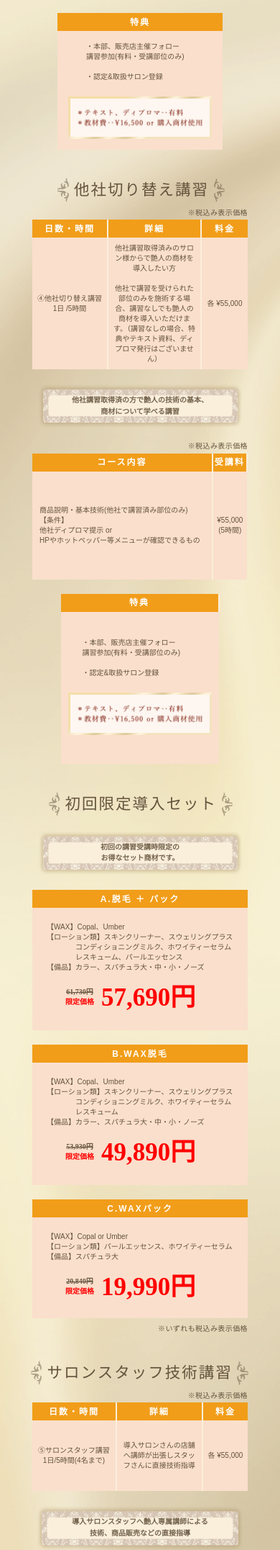
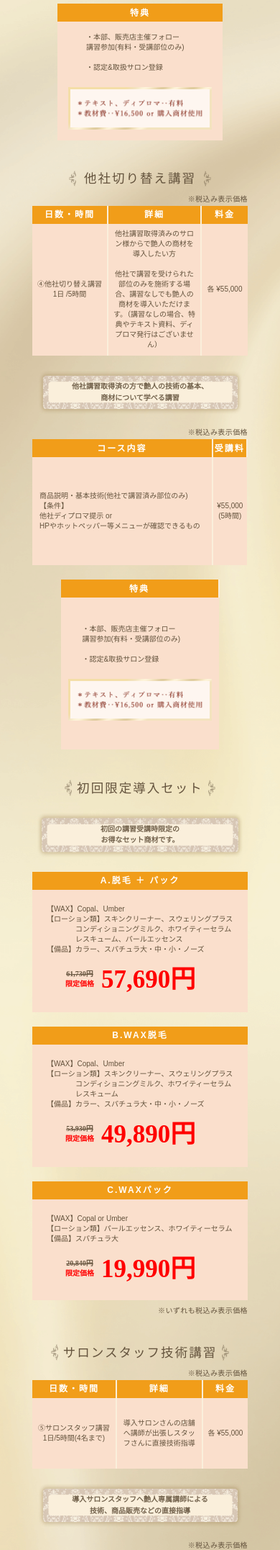
Before and after one commit to Johorin/tsuyari, a PHP site: page /kosyu/index.php in a window 390 px wide. Shown: the part 2480-4633 px from the top of the page at 72% size. Run offline with PHP 8.4, Linux system fonts and the light colour scheme; style sheets or scripts are compiled from the project's sources.

Commit message:
spのデザインで崩れていた部分のコードを見直しました。

```diff
--- a/kosyu/kosyu_css/kosyu_sp.css
+++ b/kosyu/kosyu_css/kosyu_sp.css
@@ -343,9 +343,9 @@ h2.headline {
   text-align: center;
 }
 
-@media screen and (max-width: 650px) {
+@media screen and (max-width: 450px) {
   h2.headline {
-    font-size: 16px;
+    font-size: 5.5vw;
   }
 }
 
@@ -357,7 +357,7 @@ h2.headline {
   /*セット講習*/
   /*パーツ別講習*/
   /*他社切り替え講習*/
-  /*初回導入セット*/
+  /*初回限定導入セット*/
   /*サロンスタッフ技術講習*/
 }
 
@@ -370,7 +370,13 @@ h2.headline {
   display: -webkit-box;
   display: -ms-flexbox;
   display: flex;
-  height: calc(59 / 1400 * 100vw);
+  -webkit-box-align: center;
+      -ms-flex-align: center;
+          align-items: center;
+  -webkit-box-pack: center;
+      -ms-flex-pack: center;
+          justify-content: center;
+  height: calc(100 / 1400 * 100vw);
   margin: 0 auto;
 }
 
@@ -380,16 +386,8 @@ h2.headline {
   }
 }
 
-.main-wrapper .title-wrapper .leftShape {
-  margin-right: calc(22 / 1400 * 100vw);
-  width: calc(27 / 1400 * 100vw);
-}
-
-.main-wrapper .title-wrapper .leftShape img {
-  height: 100%;
-}
-
 .main-wrapper .title-wrapper__text {
+  width: 65%;
   padding-top: calc(8 / 1400 * 100vw);
 }
 
@@ -399,46 +397,29 @@ h2.headline {
   color: #64533d;
   font-weight: 550;
   white-space: nowrap;
-}
-
+  text-align: center;
+}
+
+@media screen and (max-width: 600px) {
+  .main-wrapper .title-wrapper__text h2.titleText {
+    font-size: 4vw;
+  }
+}
+
+@media screen and (max-width: 400px) {
+  .main-wrapper .title-wrapper__text h2.titleText {
+    font-size: 4.5vw;
+  }
+}
+
+.main-wrapper .title-wrapper .leftShape,
 .main-wrapper .title-wrapper .rightShape {
-  margin-left: calc(22 / 1400 * 100vw);
-  width: calc(27 / 1400 * 100vw);
-}
-
+  height: 80%;
+}
+
+.main-wrapper .title-wrapper .leftShape img,
 .main-wrapper .title-wrapper .rightShape img {
   height: 100%;
-}
-
-@media screen and (max-width: 650px) {
-  .main-wrapper .title-wrapper {
-    height: 34px;
-  }
-  .main-wrapper .title-wrapper .leftShape {
-    margin-right: 10.5px;
-    width: 12.6px;
-  }
-  .main-wrapper .title-wrapper .leftShape img {
-    height: 100%;
-  }
-  .main-wrapper .title-wrapper__text {
-    padding-top: 7px;
-  }
-  .main-wrapper .title-wrapper__text h2.titleText {
-    font-family: '游明朝','Yu Mincho',YuMincho,'Hiragino Mincho Pro',serif;
-    font-size: 21.5px;
-    color: #64533d;
-    font-weight: 550;
-    text-align: center;
-    white-space: nowrap;
-  }
-  .main-wrapper .title-wrapper .rightShape {
-    margin-left: 6.5px;
-    width: 12.6px;
-  }
-  .main-wrapper .title-wrapper .rightShape img {
-    height: 100%;
-  }
 }
 
 .main-wrapper .caution {
@@ -589,7 +570,7 @@ h2.headline {
 }
 
 .main-wrapper .donyu .title-wrapper {
-  max-width: calc(300 / 1400 * 100vw);
+  width: 30vw;
 }
 
 @media screen and (max-width: 650px) {
@@ -990,7 +971,7 @@ h2.headline {
 }
 
 .main-wrapper .set .title-wrapper {
-  max-width: calc(340 / 1400 * 100vw);
+  width: 35vw;
 }
 
 @media screen and (max-width: 650px) {
@@ -1237,7 +1218,7 @@ h2.headline {
 }
 
 .main-wrapper .byPart .title-wrapper {
-  max-width: calc(400 / 1400 * 100vw);
+  width: 45vw;
 }
 
 @media screen and (max-width: 650px) {
@@ -1458,12 +1439,18 @@ h2.headline {
 }
 
 .main-wrapper .switchCompany .title-wrapper {
-  max-width: calc(490 / 1400 * 100vw);
-}
-
-@media screen and (max-width: 650px) {
+  width: 55vw;
+}
+
+@media screen and (max-width: 600px) {
   .main-wrapper .switchCompany .title-wrapper {
-    min-width: 230px;
+    width: 65vw;
+  }
+}
+
+@media screen and (max-width: 450px) {
+  .main-wrapper .switchCompany .title-wrapper {
+    width: 70vw;
   }
 }
 
@@ -1708,12 +1695,18 @@ h2.headline {
 }
 
 .main-wrapper .initialDeployment .title-wrapper {
-  max-width: calc(540 / 1400 * 100vw);
-}
-
-@media screen and (max-width: 650px) {
+  width: 60vw;
+}
+
+@media screen and (max-width: 600px) {
   .main-wrapper .initialDeployment .title-wrapper {
-    min-width: 255px;
+    width: 70vw;
+  }
+}
+
+@media screen and (max-width: 450px) {
+  .main-wrapper .initialDeployment .title-wrapper {
+    width: 75vw;
   }
 }
 
@@ -1820,12 +1813,24 @@ h2.headline {
 }
 
 .main-wrapper .staffTec .title-wrapper {
-  max-width: calc(630 / 1400 * 100vw);
-}
-
-@media screen and (max-width: 650px) {
+  width: 70vw;
+}
+
+@media screen and (max-width: 600px) {
   .main-wrapper .staffTec .title-wrapper {
-    min-width: 305px;
+    width: 80vw;
+  }
+}
+
+@media screen and (max-width: 450px) {
+  .main-wrapper .staffTec .title-wrapper {
+    width: 85vw;
+  }
+}
+
+@media screen and (max-width: 400px) {
+  .main-wrapper .staffTec .title-wrapper {
+    width: 90vw;
   }
 }
 
--- a/kosyu/kosyu_css/kosyu_sp.scss
+++ b/kosyu/kosyu_css/kosyu_sp.scss
@@ -224,8 +224,8 @@ h2.headline {
     font-family: '游明朝','Yu Mincho',YuMincho,'Hiragino Mincho Pro',serif;
     //font-size: 4vw; //画面幅1400pxで文字サイズ56px
     font-size: 5vw;
-    @media screen and (max-width:650px) {
-        font-size: 16px;
+    @media screen and (max-width:450px) {
+        font-size: 5.5vw;
     }
     font-weight: 550;
     color: #841d08;
@@ -243,19 +243,15 @@ h2.headline {
     /*共通部分の設計*/
     .title-wrapper {
         display: flex;
-        height: calc(59 / 1400 * 100vw);
+        align-items: center;
+        justify-content: center;
+        height: calc(100 / 1400 * 100vw);
         margin: 0 auto;
         @media screen and (max-width:650px) {
             margin-bottom: 10px;
         }
-        .leftShape {
-            margin-right: calc(22 / 1400 * 100vw);
-            width: calc(27 / 1400 * 100vw);
-            img {
-                height: 100%;
-            }
-        }
         &__text {
+            width: 65%;
             padding-top: calc(8 / 1400 * 100vw);
             h2.titleText {
                 font-family: '游明朝','Yu Mincho',YuMincho,'Hiragino Mincho Pro',serif;
@@ -263,43 +259,68 @@ h2.headline {
                 color: #64533d;
                 font-weight: 550;
                 white-space: nowrap;
-            }
-        }
+                text-align: center;
+                @media screen and (max-width:600px) {
+                    font-size: 4vw;
+                }
+                @media screen and (max-width:400px) {
+                    font-size: 4.5vw;
+                }
+            }
+        }
+        .leftShape,
         .rightShape {
-            margin-left: calc(22 / 1400 * 100vw);
-            width: calc(27 / 1400 * 100vw);
+            height: 80%;
             img {
                 height: 100%;
             }
         }
-        @media screen and (max-width:650px) {
-            height: 34px;
-            .leftShape {
-                margin-right: 10.5px;
-                width: 12.6px;
-                img {
-                    height: 100%;
-                }
-            }
-            &__text {
-                padding-top: 7px;
-                h2.titleText {
-                    font-family: '游明朝','Yu Mincho',YuMincho,'Hiragino Mincho Pro',serif;
-                    font-size: 21.5px;
-                    color: #64533d;
-                    font-weight: 550;
-                    text-align: center;
-                    white-space: nowrap;
-                }
-            }
-            .rightShape {
-                margin-left: 6.5px;
-                width: 12.6px;
-                img {
-                    height: 100%;
-                }
-            }
-        }
+        // .leftShape {
+        //     //margin-right: calc(22 / 1400 * 100vw);
+        //     //width: calc(27 / 1400 * 100vw);
+        //     margin-right: 17px;
+        //     width: 13px;
+        //     img {
+        //         height: 100%;
+        //     }
+        // }
+        // .rightShape {
+        //     // margin-left: calc(22 / 1400 * 100vw);
+        //     // width: calc(27 / 1400 * 100vw);
+        //     margin-left: 10.5px;
+        //     width: 13px;
+        //     img {
+        //         height: 100%;
+        //     }
+        // }
+        // @media screen and (max-width:650px) {
+        //     height: 34px;
+        //     .leftShape {
+        //         margin-right: 10.5px;
+        //         width: 12.6px;
+        //         img {
+        //             height: 100%;
+        //         }
+        //     }
+        //     &__text {
+        //         padding-top: 7px;
+        //         h2.titleText {
+        //             font-family: '游明朝','Yu Mincho',YuMincho,'Hiragino Mincho Pro',serif;
+        //             font-size: 21.5px;
+        //             color: #64533d;
+        //             font-weight: 550;
+        //             text-align: center;
+        //             white-space: nowrap;
+        //         }
+        //     }
+        //     .rightShape {
+        //         margin-left: 6.5px;
+        //         width: 12.6px;
+        //         img {
+        //             height: 100%;
+        //         }
+        //     }
+        // }
     }
     .caution {
         //font-size: calc(80% + 0.01vw);  //フォントサイズが小さすぎる時は% + vwで。
@@ -418,7 +439,8 @@ h2.headline {
     .donyu {
         width: 100%;
         .title-wrapper {
-            max-width: calc(300 / 1400 * 100vw);
+            //max-width: calc(300 / 1400 * 100vw);
+            width: 30vw;
             @media screen and (max-width:650px) {
                 min-width: 139.5px;
             }
@@ -779,7 +801,8 @@ h2.headline {
         //margin-top: calc(73 / 1400 * 100vw);
         margin-top: calc(140 / 1400 * 100vw);
         .title-wrapper {
-            max-width: calc(340 / 1400 * 100vw);
+            //max-width: calc(340 / 1400 * 100vw);
+            width: 35vw;
             @media screen and (max-width:650px) {
                 min-width: 160px;
             }
@@ -1011,7 +1034,8 @@ h2.headline {
         //margin-top: calc(73 / 1400 * 100vw);
         margin-top: calc(140 / 1400 * 100vw);
         .title-wrapper {
-            max-width: calc(400 / 1400 * 100vw);
+            //max-width: calc(400 / 1400 * 100vw);
+            width: 45vw;
             @media screen and (max-width:650px) {
                 min-width: 185.7px;
             }
@@ -1217,10 +1241,17 @@ h2.headline {
         //margin-top: calc(73 / 1400 * 100vw);
         margin-top: calc(140 / 1400 * 100vw);
         .title-wrapper {
-            max-width: calc(490 / 1400 * 100vw);
-            @media screen and (max-width:650px) {
-                min-width: 230px;
-            }
+            //max-width: calc(490 / 1400 * 100vw);
+            width: 55vw;
+            @media screen and (max-width:600px) {
+                width: 65vw;
+            }
+            @media screen and (max-width:450px) {
+                width: 70vw;
+            }
+            // @media screen and (max-width:650px) {
+            //     min-width: 230px;
+            // }
         }
         .pattern {
             width: calc(810 / 1000 * 100vw);
@@ -1436,15 +1467,22 @@ h2.headline {
             }
         }
     }
-    /*初回導入セット*/
+    /*初回限定導入セット*/
     .initialDeployment {
         //margin-top: calc(72 / 1400 * 100vw);
         margin-top: calc(140 / 1400 * 100vw);
         .title-wrapper {
-            max-width: calc(540 / 1400 * 100vw);
-            @media screen and (max-width:650px) {
-                min-width: 255px;
-            }
+            //max-width: calc(540 / 1400 * 100vw);
+            width: 60vw;
+            @media screen and (max-width:600px) {
+                width: 70vw;
+            }
+            @media screen and (max-width:450px) {
+                width: 75vw;
+            }
+            // @media screen and (max-width:650px) {
+            //     min-width: 255px;
+            // }
         }
         .pattern {
             width: calc(664 / 1000 * 100vw);
@@ -1542,10 +1580,20 @@ h2.headline {
         //margin-top: calc(72 / 1400 * 100vw);
         margin-top: calc(140 / 1400 * 100vw);
         .title-wrapper {
-            max-width: calc(630 / 1400 * 100vw);
-            @media screen and (max-width:650px) {
-                min-width: 305px;
-            }
+            // max-width: calc(630 / 1400 * 100vw);
+            width: 70vw;
+            @media screen and (max-width:600px) {
+                width: 80vw;
+            }
+            @media screen and (max-width:450px) {
+                width: 85vw;
+            }
+            @media screen and (max-width:400px) {
+                width: 90vw;
+            }
+            // @media screen and (max-width:650px) {
+            //     min-width: 305px;
+            // }
         }
         .pattern {
             width: calc(852 / 1000 * 100vw);
```
Also changed, not shown: 1 other file.
